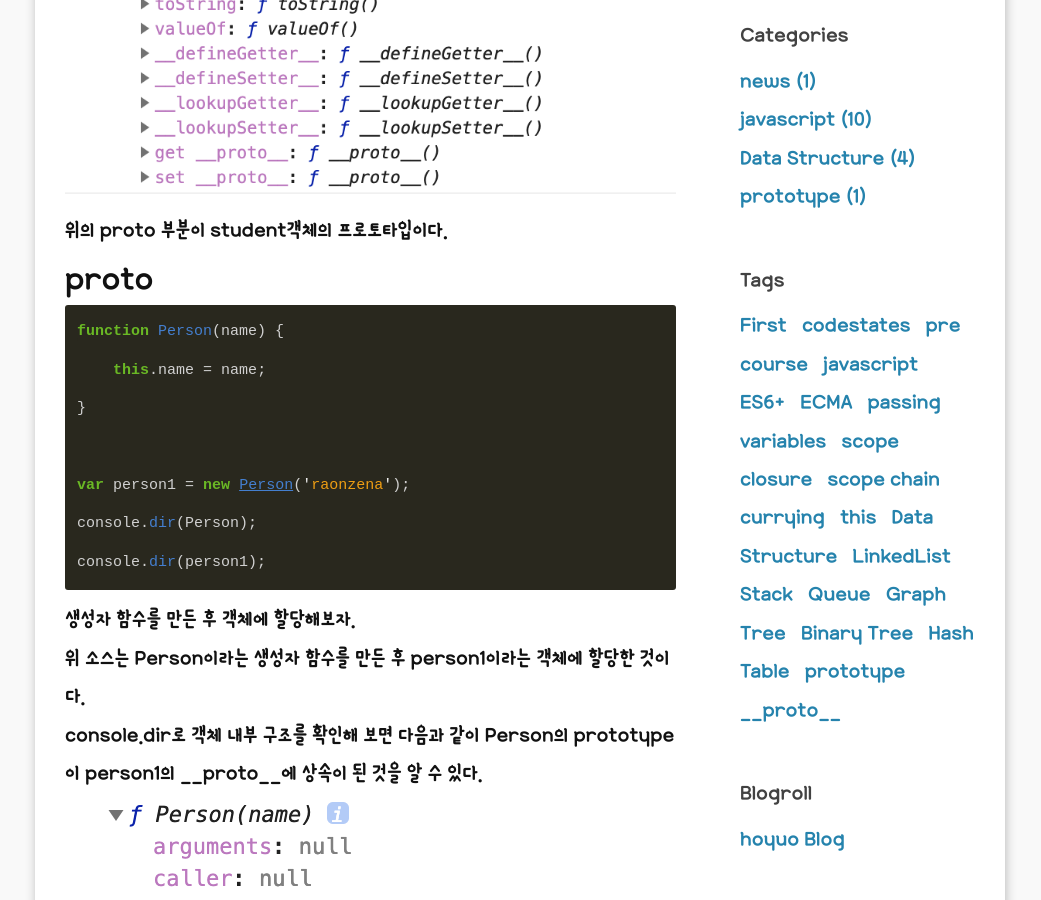
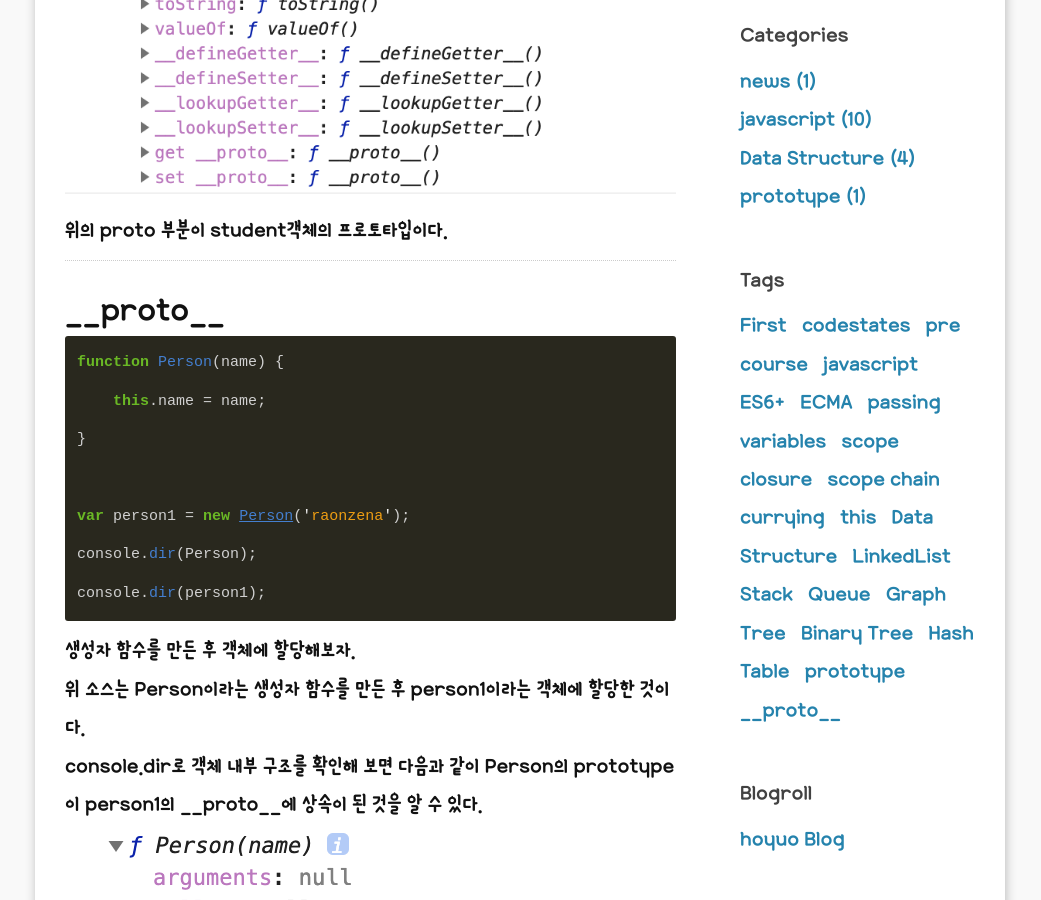
Before and after one commit to raonzena/raonzena.github.io, a Jekyll site: the page built from _posts/2019-04-08-01-post.markdown, in a window 1280 px wide and 900 px high, scrolled down 1155 px. Shown: the whole window, without its empty margins (120-1161 px from the left). Built offline with Jekyll 4.4.1, drawn with Linux system fonts in a browser that asks for light colours; some web fonts are replaced; comment, search, counter and statistics services are not loaded.

Commit message:
190408 initial commit

```diff
--- a/_posts/2019-04-08-01-post.markdown
+++ b/_posts/2019-04-08-01-post.markdown
@@ -32,7 +32,9 @@ console.dir(student);
 
 위의 __proto__ 부분이 student객체의 프로토타입이다.
 
-# __proto__ #
+---
+
+# \_\_proto\_\_ #
 
 ~~~javascript
 function Person(name) {
@@ -48,4 +50,6 @@ console.dir(person1);
 console.dir로 객체 내부 구조를 확인해 보면 다음과 같이 Person의 prototype이 person1의 __proto__에 상속이 된 것을 알 수 있다.
 ![](https://raonzena.github.io/images/proto_2.png)
 
+---
+
 # constructor #
```
